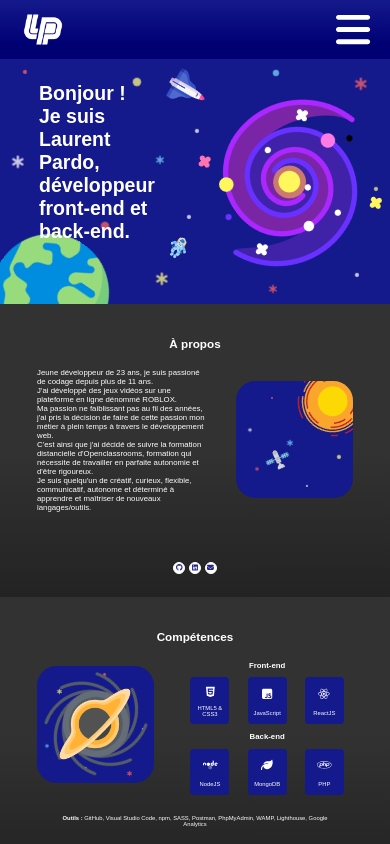
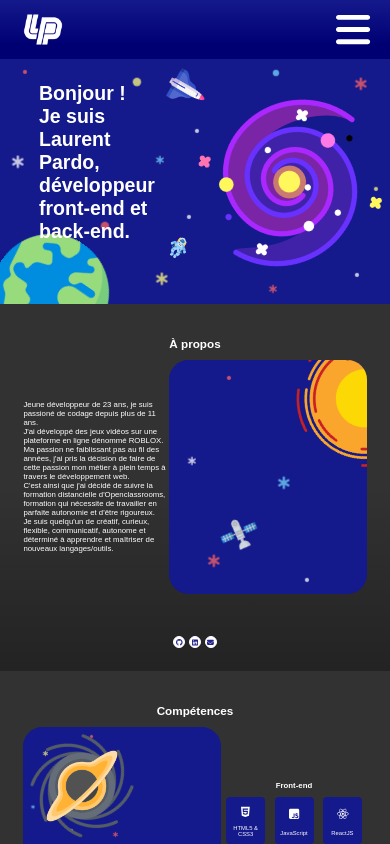
Before and after one commit to AeRyZe/dev_portfolio, a React (Create React App) app: page / in a window 390 px wide. Shown: the top 844 px of the page. Built offline with nearby package versions, Linux system fonts and the light colour scheme; a web font is replaced by a local one.

Commit message:
feat(ui-square): about section responsive

```diff
--- a/src/components/ui-square/ui-square.css
+++ b/src/components/ui-square/ui-square.css
@@ -271,3 +271,56 @@
         transform: translate(0, 1vw);
     }
 }
+
+@media screen and (max-width: 993px) {
+    .ui-square-container {
+        height: 60vw;
+        width: 60vw;
+    }
+
+    #sun {
+        height: 35vw;
+        width: 35vw;
+        bottom: 33vw;
+        left: 33vw;
+    }
+
+    #satellite {
+        height: 8vw;
+        top: 40vw;
+        left: 15vw;
+    }
+
+    #about-star-1 {
+        height: 3vw;
+        left: 10vw;
+    }
+
+    #about-star-2 {
+        height: 1vw;
+        left: 35vw;
+    }
+
+    #about-star-3 {
+        height: 2vw;
+        top: 40vw;
+        left: 52vw;
+    }
+
+    #about-star-4 {
+        height: 2vw;
+        top: 25vw;
+        left: 5vw;
+    }
+
+    #about-star-5 {
+        height: 3vw;
+        top: 30vw;
+        left: 28vw;
+    }
+
+    #about-star-6 {
+        height: 1vw;
+        left: 15vw;
+    }
+}
```
